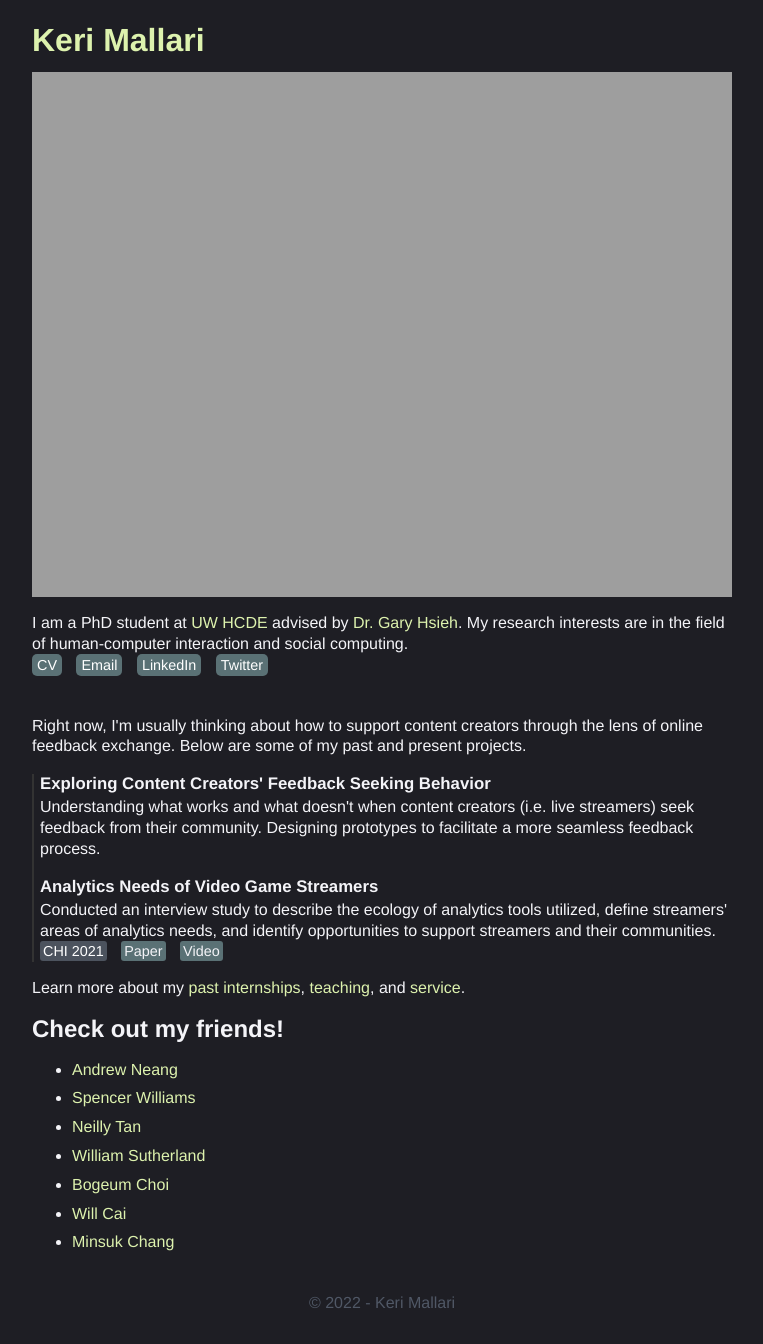
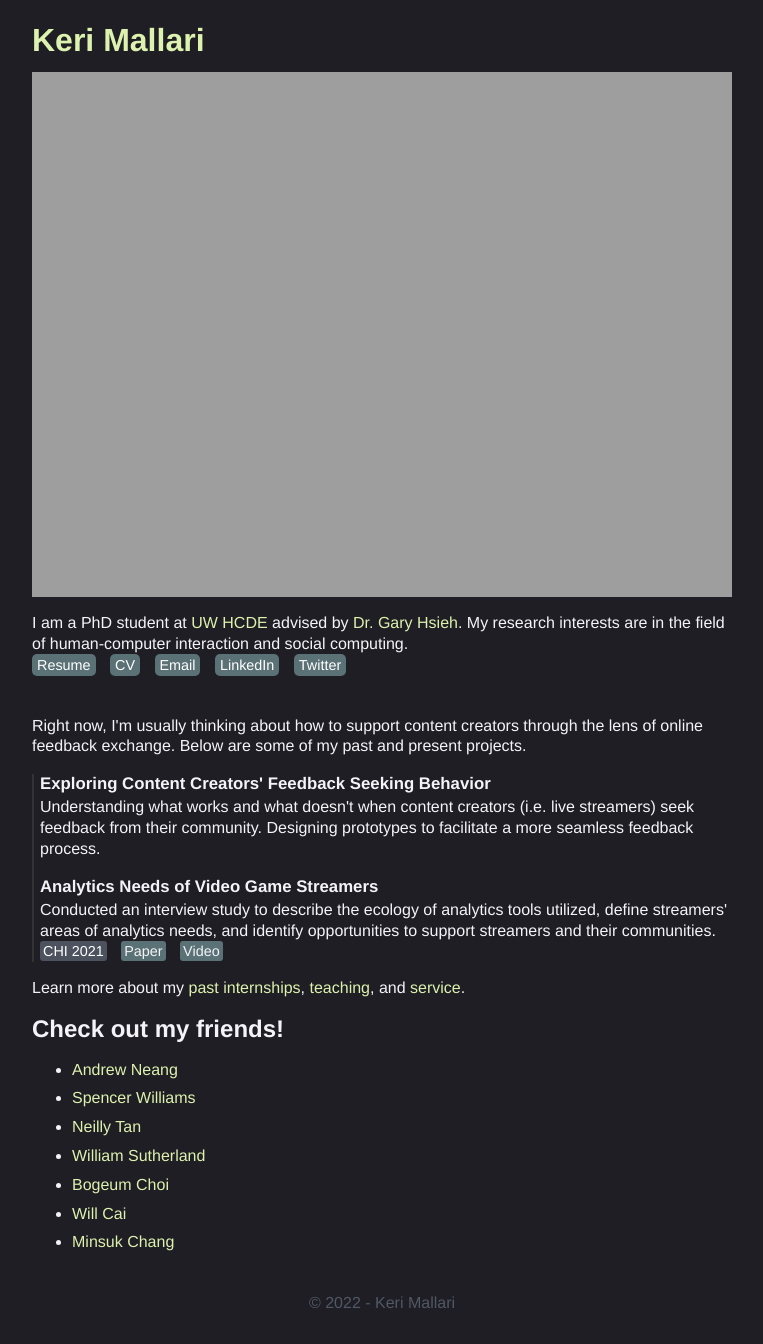
Before and after one commit to kerixyz/temp, a Jekyll site: the page built from index.html, in a window 1280 px wide. Shown: the whole page, without its empty margins (258-1021 px from the left). Built offline with Jekyll 4.4.1, drawn with Linux system fonts in a browser that asks for light colours.

Commit message:
Update default.html

```diff
--- a/_layouts/default.html
+++ b/_layouts/default.html
@@ -15,6 +15,7 @@
             </div>
         </div>
         <div id="links" class="block">
+            <div class="link"><a href="/assets/keri_resume.pdf">Resume</a></div>
             <div class="link"><a href="/assets/keri_cv.pdf">CV</a></div>
             <div class="link"><a href="mailto:kmallari@uw.edu">Email</a></div>
             <div class="link"><a href="https://www.linkedin.com/in/kerixyz/">LinkedIn</a></div>
```
